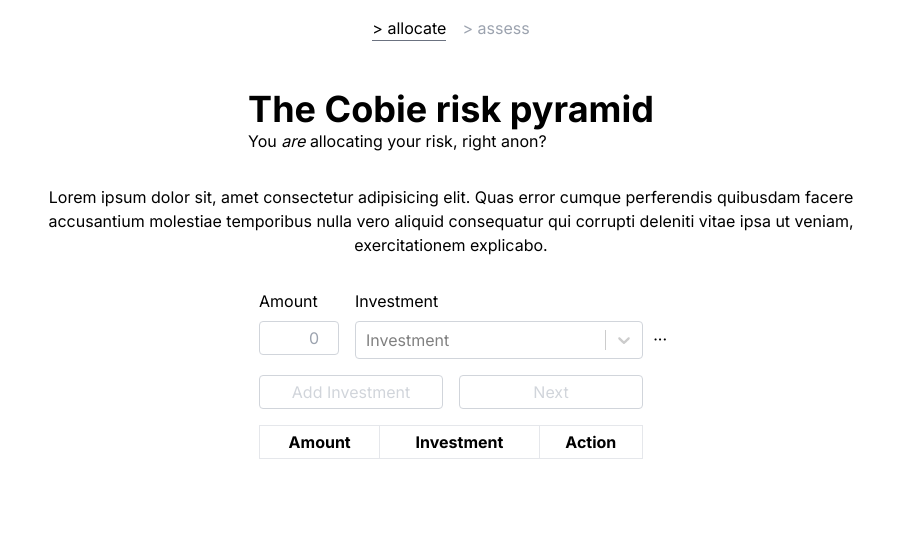
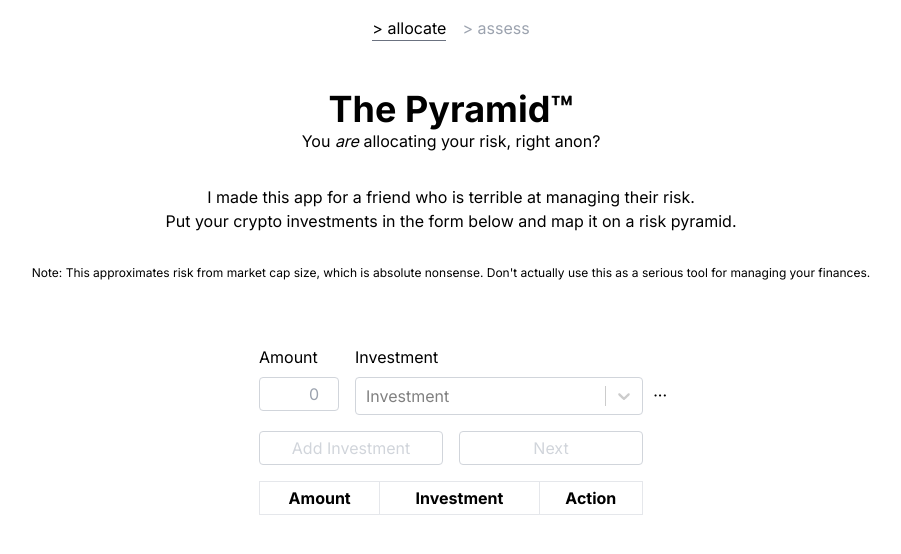
Before and after one commit to jebzley/bagcheck, a Next.js app: page / in a window 1280 px wide. Shown: the top 554 px of the page, without its empty margins (189-1090 px from the left). Built offline with nearby package versions, Linux system fonts and the light colour scheme.

Commit message:
update homepage copy

```diff
--- a/src/app/page.tsx
+++ b/src/app/page.tsx
@@ -3,18 +3,27 @@
 export default function Home() {
   return (
     <>
-      <hgroup>
-        <h1 className="text-4xl font-bold">The Cobie risk pyramid</h1>
+      <hgroup className="text-center">
+        <h1 className="text-4xl font-bold">The Pyramid™</h1>
         <p>
           You <i>are</i> allocating your risk, right anon?
         </p>
       </hgroup>
       <p className="max-w-4xl text-center">
-        Lorem ipsum dolor sit, amet consectetur adipisicing elit. Quas error
-        cumque perferendis quibusdam facere accusantium molestiae temporibus
-        nulla vero aliquid consequatur qui corrupti deleniti vitae ipsa ut
-        veniam, exercitationem explicabo.
+        {"I made this app for a friend who is terrible at managing their risk."}
+        <br />
+        {
+          "Put your crypto investments in the form below and map it on a risk pyramid."
+        }
       </p>
+      <aside>
+        <p className="text-xs">
+          {
+            "Note: This approximates risk from market cap size, which is absolute nonsense. Don't actually use this as a serious tool for managing your finances."
+          }
+        </p>
+      </aside>
+      <p className="max-w-4xl text-center">{}</p>
       <Allocations />
     </>
   );
--- a/src/components/navigation/index.tsx
+++ b/src/components/navigation/index.tsx
@@ -16,7 +16,12 @@
           {hasHoldings ? (
             <NavigationLink href={"ROUTES.ASSESS"} text="> assess" />
           ) : (
-            <p className="text-gray-400 cursor-not-allowed">{"> assess"}</p>
+            <p
+              aria-label="Disabled link: assess"
+              className="text-gray-400 cursor-not-allowed"
+            >
+              {"> assess"}
+            </p>
           )}
         </li>
       </ul>
--- a/src/constants/form.ts
+++ b/src/constants/form.ts
@@ -9,7 +9,7 @@
   },
   {
     label: "BNB",
-    value: "bnb",
+    value: "binancecoin",
   },
   {
     label: "Solana",
```
